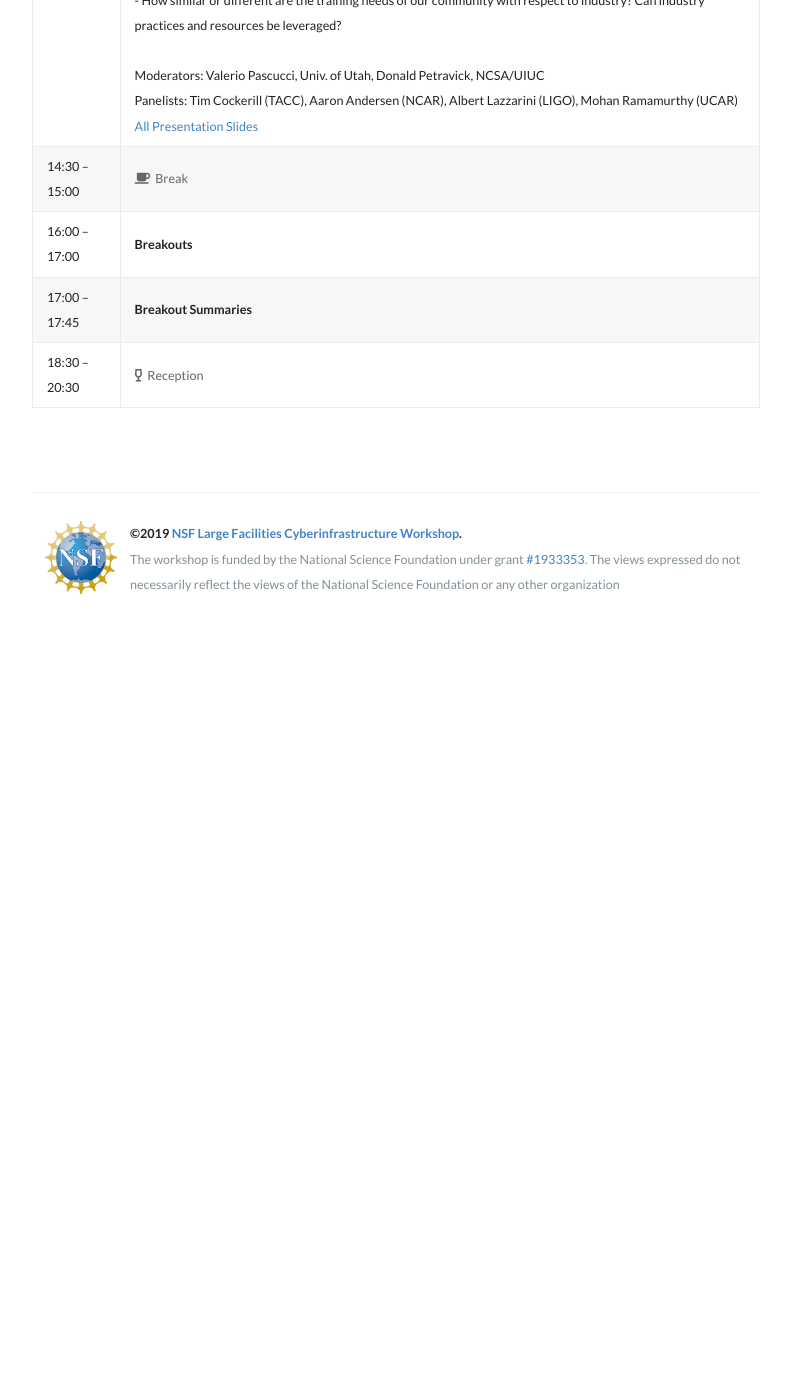
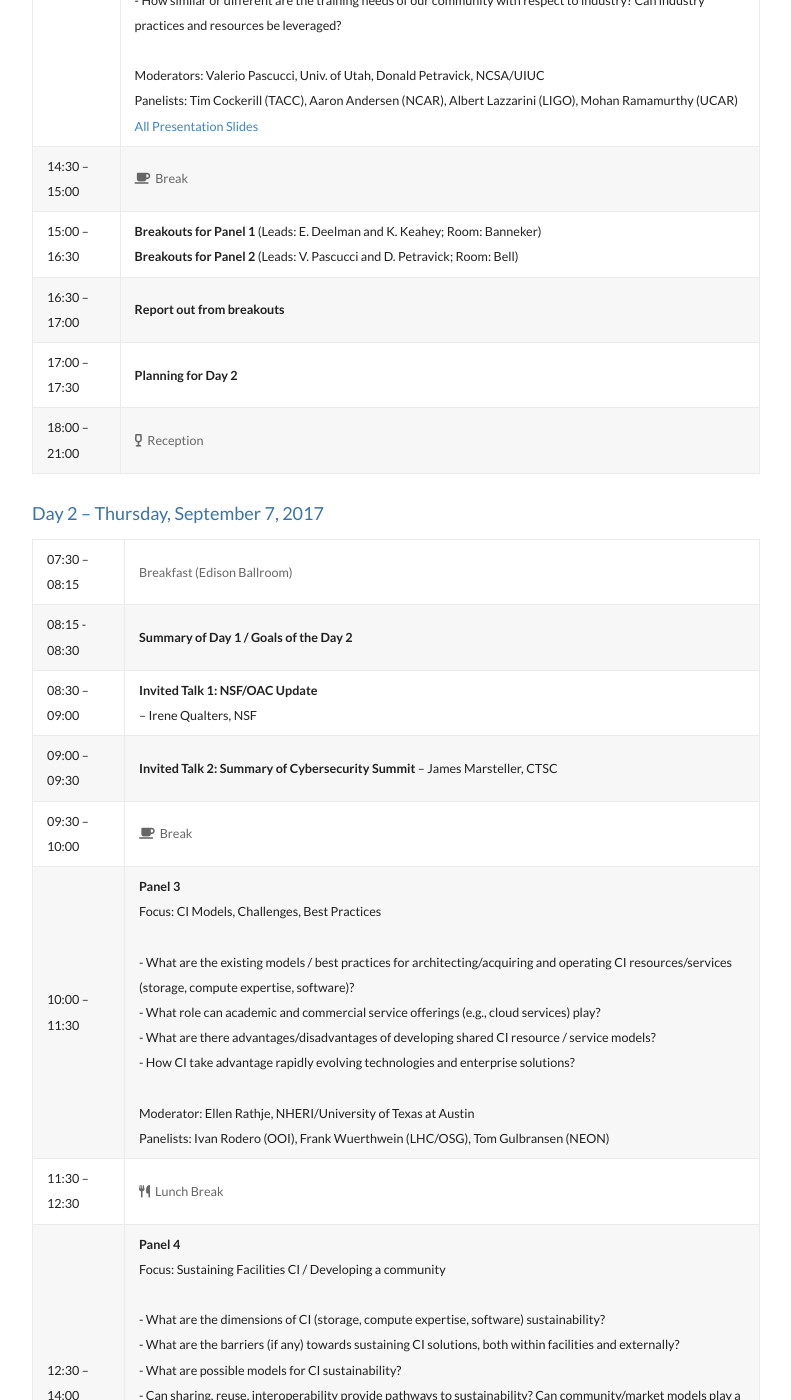
Before and after one commit to facilitiesci/facilitiesci.github.io, a Jekyll site: the page built from 2017.md, in a window 1280 px wide and 1400 px high, scrolled down 2466 px. Shown: the whole window, without its empty margins (244-1035 px from the left). Built offline with Jekyll 4.4.1, drawn with Linux system fonts in a browser that asks for light colours; nearby versions of some CDN libraries; our own code applies the rules of GitHub Pages for plain Markdown files; before the commit the page ends 3091 px from its top, so only the background shows below that; some of the changed text lies outside the part shown.

Commit message:
Update 2017.md

```diff
--- a/2017.md
+++ b/2017.md
@@ -61,6 +61,22 @@
 | 12:00 – 13:00	| <span style="color: #666"><i class="fas fa-utensils"></i>&nbsp;&nbsp;Lunch Break</span>
 | 13:00 – 14:30	| **Panel 2**<br />Focus: Workforce development, and education and outreach<br /><br />- What are workforce development related challenges and best practices, e.g., recruitment, training, incentives, reward structures, etc.?<br />- How can we better facilitate awareness and sharing of solutions and best practices across different and disparate communities?<br />- How can training and outreach become key mechanisms for concurrent improvement of workforce effectiveness and  ability to adopt best tools and understand future needs<br />- How similar or different are the training needs of our community with respect to industry? Can industry practices and resources be leveraged?<br /><br />Moderators: Valerio Pascucci, Univ. of Utah, Donald Petravick, NCSA/UIUC<br />Panelists: Tim Cockerill  (TACC),  Aaron Andersen (NCAR), Albert Lazzarini (LIGO), Mohan Ramamurthy (UCAR)<br />[All Presentation Slides]()
 | 14:30 – 15:00	| <span style="color: #666"><i class="fas fa-coffee"></i>&nbsp;&nbsp;Break</span>
-| 16:00 – 17:00	| **Breakouts**
-| 17:00 – 17:45	| **Breakout Summaries**
-| 18:30 – 20:30	| <span style="color: #666"><i class="fas fa-wine-glass-alt"></i>&nbsp;&nbsp;Reception</span>
+| 15:00 – 16:30	| **Breakouts for Panel 1** (Leads: E. Deelman and K. Keahey; Room: Banneker)<br />**Breakouts for Panel 2** (Leads: V. Pascucci and D. Petravick; Room: Bell)
+| 16:30 – 17:00	| **Report out from breakouts**
+| 17:00 – 17:30	| **Planning for Day 2**
+| 18:00 – 21:00	| <span style="color: #666"><i class="fas fa-wine-glass-alt"></i>&nbsp;&nbsp;Reception</span>
+
+### Day 2 – Thursday, September 7, 2017
+
+| 07:30 – 08:15	| <span style="color: #666">Breakfast (Edison Ballroom)</span>
+| 08:15 - 08:30 | **Summary of Day 1 / Goals of the Day 2**
+| 08:30 – 09:00	| **Invited Talk 1: NSF/OAC Update**<br /> – Irene Qualters, NSF
+| 09:00 – 09:30	| **Invited Talk 2: Summary of Cybersecurity Summit** – James Marsteller, CTSC
+| 09:30 – 10:00	| <span style="color: #666"><i class="fas fa-coffee"></i>&nbsp;&nbsp;Break</span>
+| 10:00 – 11:30	| **Panel 3**<br />Focus: CI Models, Challenges, Best Practices<br /><br />- What are the existing models / best practices for architecting/acquiring and operating CI resources/services (storage, compute expertise, software)?<br />- What role can academic and commercial service offerings (e.g., cloud services) play?<br />- What are there advantages/disadvantages of developing shared CI resource / service models?<br />- How CI take advantage rapidly evolving technologies and enterprise solutions?<br /><br />Moderator: Ellen Rathje, NHERI/University of Texas at Austin<br />Panelists: Ivan Rodero (OOI), Frank Wuerthwein (LHC/OSG), Tom Gulbransen (NEON)
+| 11:30 – 12:30	| <span style="color: #666"><i class="fas fa-utensils"></i>&nbsp;&nbsp;Lunch Break</span>
+| 12:30 – 14:00	| **Panel 4**<br />Focus: Sustaining Facilities CI / Developing a community<br /><br />- What are the dimensions of CI (storage, compute expertise, software) sustainability?<br />- What are the barriers (if any) towards sustaining CI solutions, both within facilities and externally?<br />- What are possible models for CI sustainability?<br />- Can sharing, reuse, interoperability provide pathways to sustainability? Can community/market models play a role?<br />- How can we create and sustain a community to facilitate sharing and sustainability?<br /><br />Moderators: Victoria Stodden, UIUC, and Manish Parashar, Rutgers University<br />Panelists: Miron Livny (OSG), Tim Ahern (IRIS), Dan Stanzione (NHERI), John Towns (XSEDE)
+| 14:00 – 14:30	| <span style="color: #666"><i class="fas fa-coffee"></i>&nbsp;&nbsp;Break</span>
+| 14:30 – 16:00	| **Breakouts for Panel 3** (Lead: E. Rathje; Room: Banneker)<br />**Breakouts for Panel 4** (Leads: V. Stodden and M. Parashar; Room: Bell)
+| 16:00 – 16:30	| **Report out from breakouts**
+| 16:30 – 17:00	| **Workshop closing**
```
